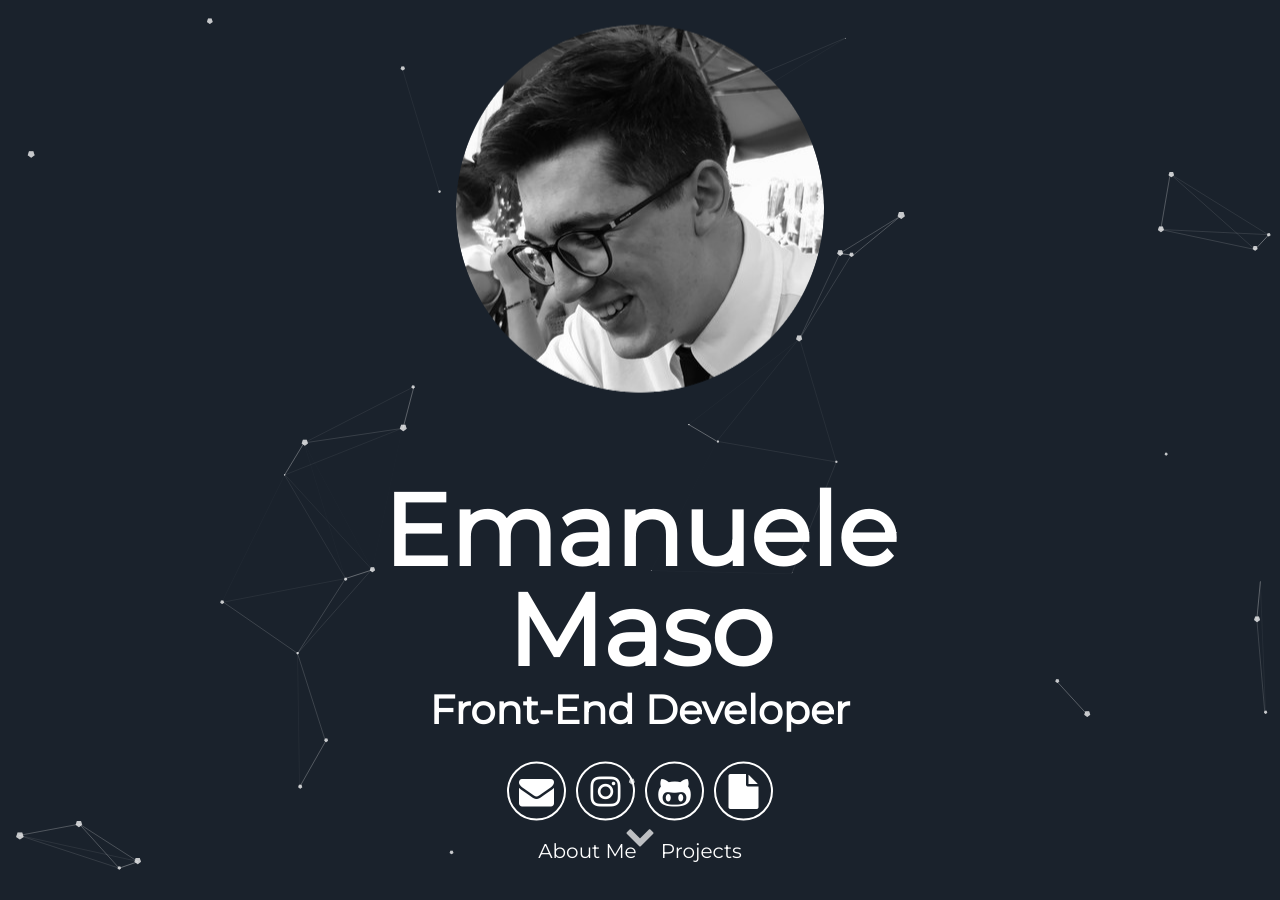
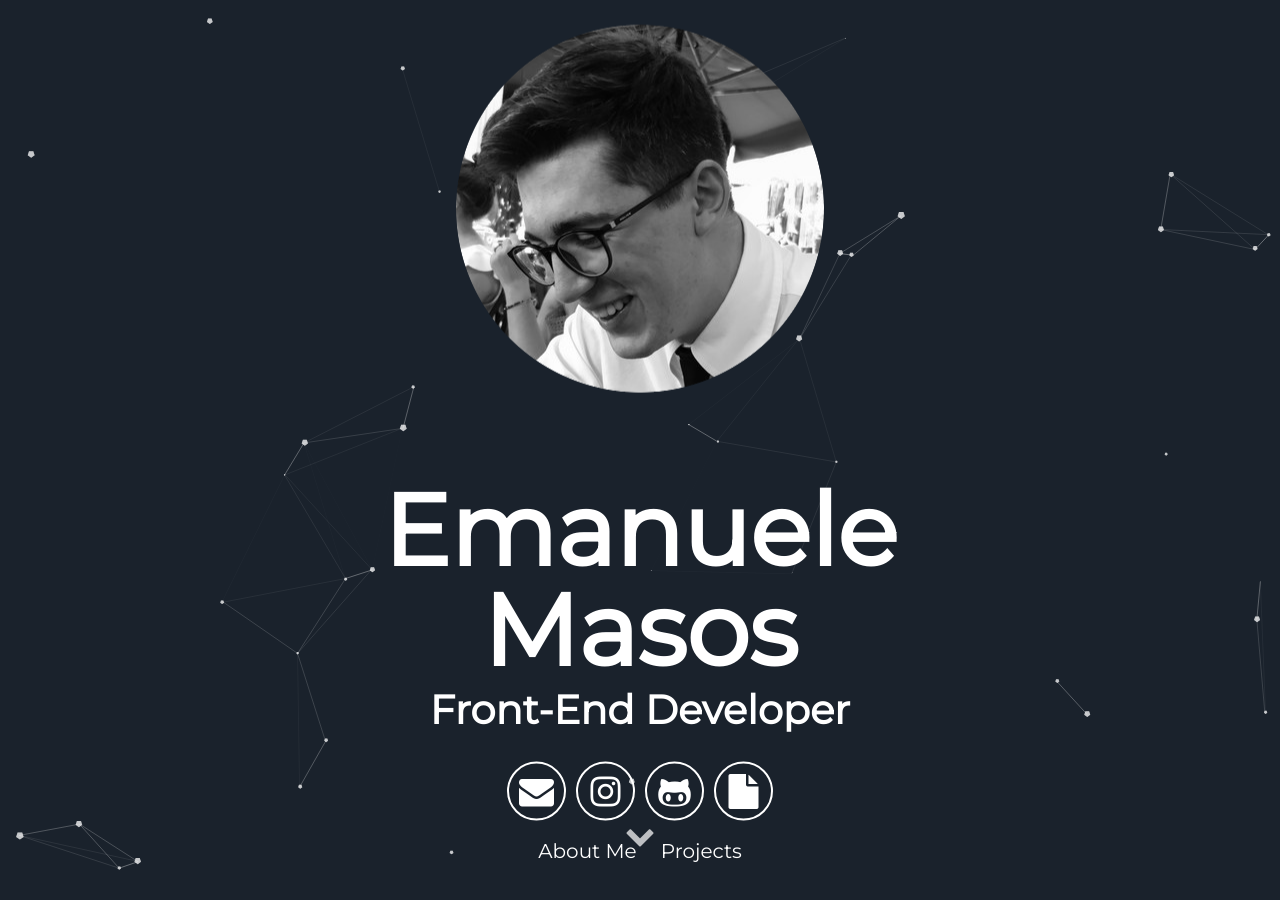
Before and after one commit to ClarkStoro/clarkstoro.github.io, a Jekyll site: the page built from index.html, in a window 1280 px wide and 900 px high. Built offline with Jekyll 4.4.1, drawn with Linux system fonts in a browser that asks for light colours.

Commit message:
Update header.html

```diff
--- a/_includes/header.html
+++ b/_includes/header.html
@@ -1,12 +1,12 @@
 <div id="particles-js">
   <div class="header">
-   <div class="user-photo">
+
       <div class="images-center">
         <img alt="ema" src="{{ "/assets/img/EmanueleMaso.png"}}" />
       </div>
-    </div>
+
       <h1>
-        <span class="site-title">{{site.username}}</span>
+        <span class="site-title">{{site.username}}s</span>
         <span class="site-description">{{site.user_title}}</span>
       </h1>
       <div class="header-icons">
```
